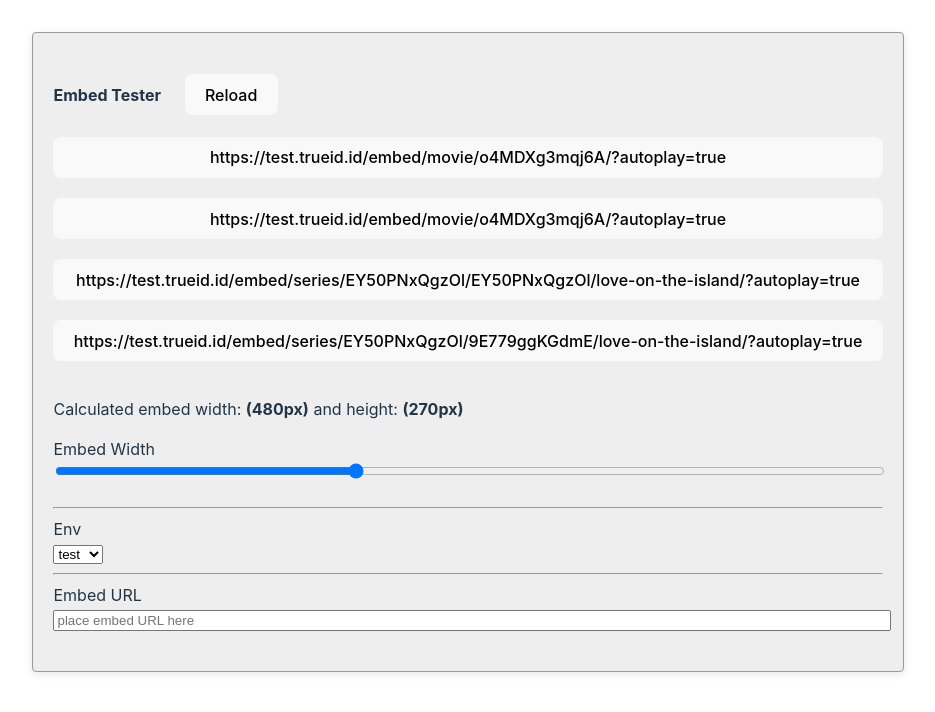
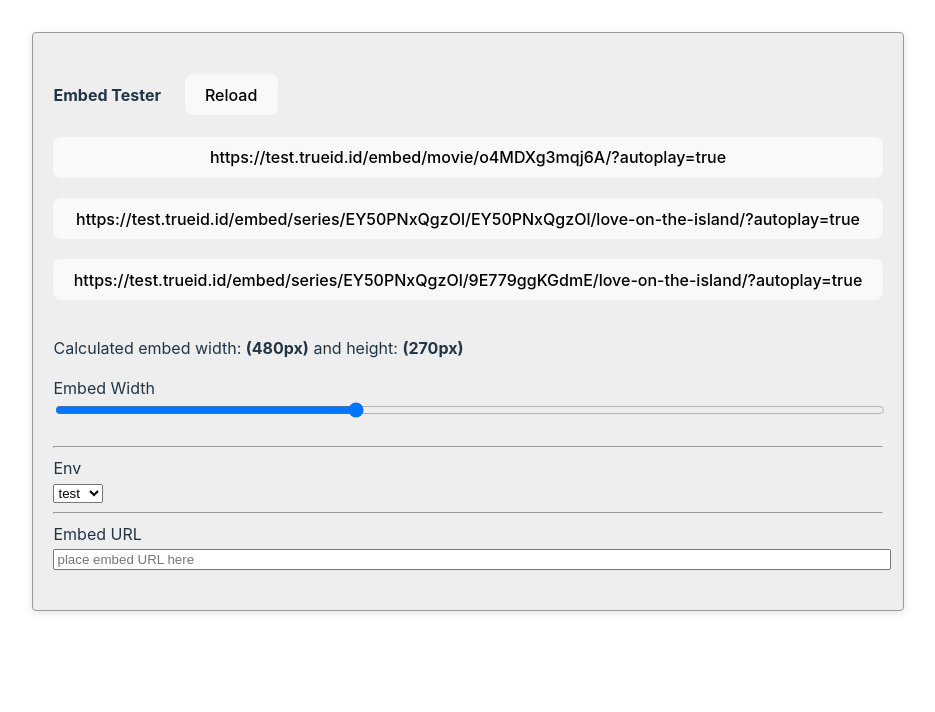
Before and after one commit to tapornanan/embed-playground, a Vue app: page / in a window 1280 px wide. Shown: the top 712 px of the page, without its empty margins (172-1107 px from the left). Built offline with nearby package versions, Linux system fonts and the light colour scheme.

Commit message:
refactor: 🗑️ clean up links

```diff
--- a/src/App.vue
+++ b/src/App.vue
@@ -7,7 +7,6 @@
       aspect: 9 / 16,
       embedURL: "",
       links: [
-        "[protocol]://[env]/embed/movie/o4MDXg3mqj6A/?autoplay=true",
         "[protocol]://[env]/embed/movie/o4MDXg3mqj6A/?autoplay=true",
         "[protocol]://[env]/embed/series/EY50PNxQgzOl/EY50PNxQgzOl/love-on-the-island/?autoplay=true",
         "[protocol]://[env]/embed/series/EY50PNxQgzOl/9E779ggKGdmE/love-on-the-island/?autoplay=true",
```
